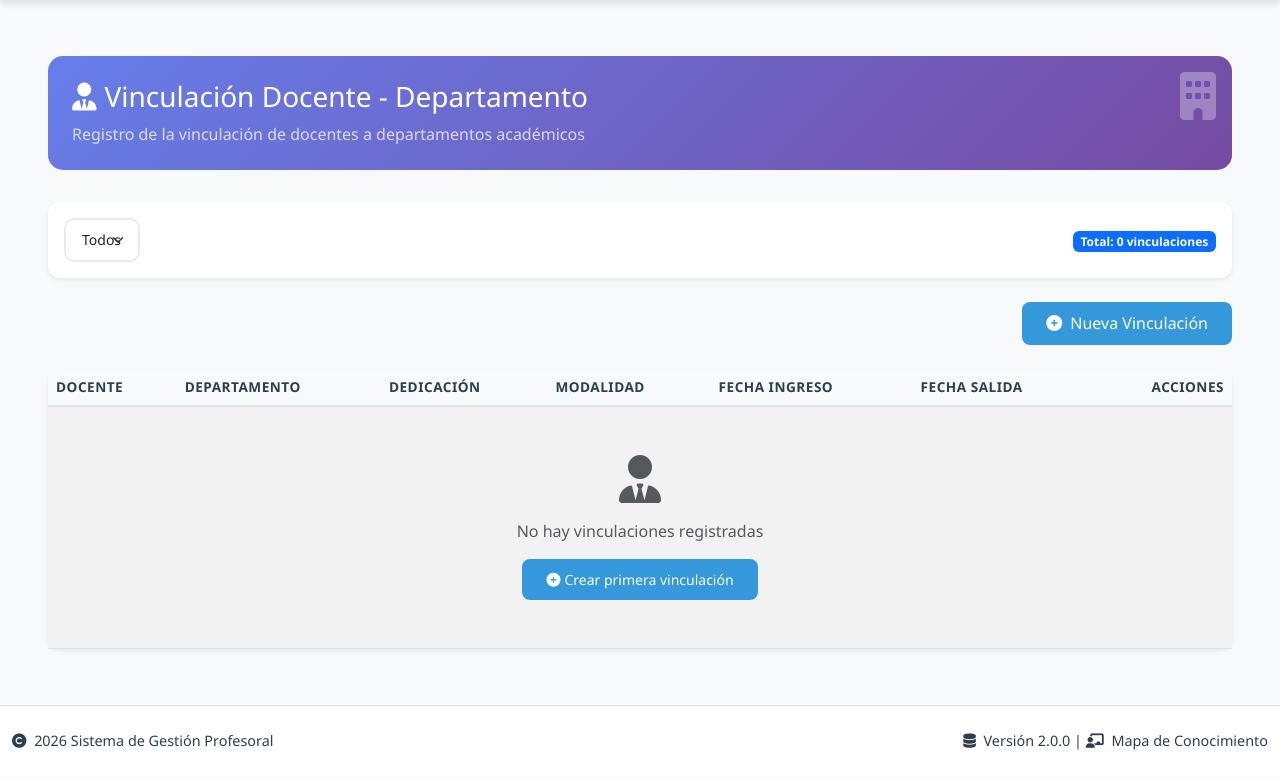
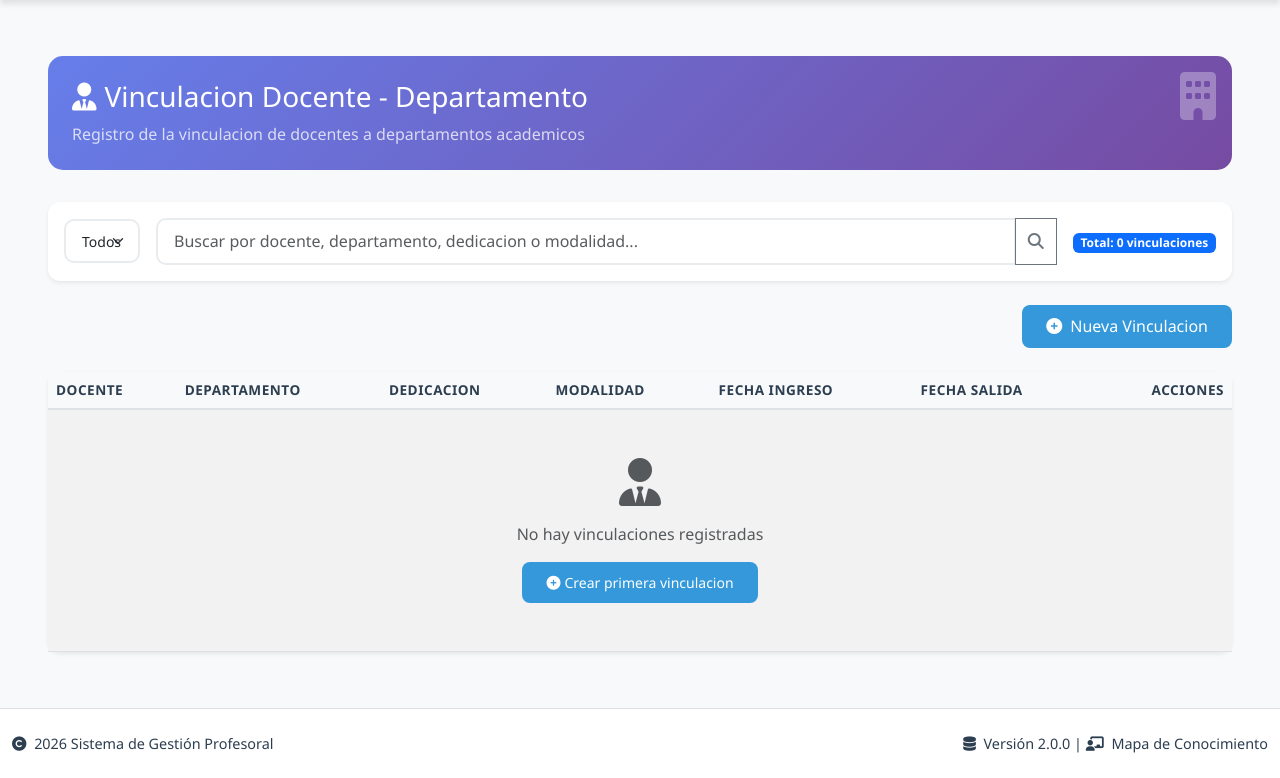
Before and after one commit to angelaroldan090-hub/construcciongestionprofesoral, a Flask app: page /docente_departamento in a window 1280 px wide. Shown: the part 78-856 px from the top of the page. Before the commit the page ends 828 px from the top, so only its background shows below. Run offline with Flask 3, Linux system fonts and the light colour scheme; data that the repository does not hold is empty.

Commit message:
feat: correcion docente_departamento html

```diff
--- a/templates/pages/docente_departamento.html
+++ b/templates/pages/docente_departamento.html
@@ -1,6 +1,6 @@
 {% extends "layout/base.html" %}
 
-{% block title %}Vinculación Docente - Departamento{% endblock %}
+{% block title %}Vinculacion Docente - Departamento{% endblock %}
 
 {% block extra_css %}
 <style>
@@ -27,6 +27,27 @@
         border-radius: 20px;
         font-size: 0.75rem;
     }
+
+    .sugerencias-dropdown {
+        position: absolute;
+        width: 100%;
+        z-index: 1000;
+        max-height: 300px;
+        overflow-y: auto;
+        background: white;
+        border: 1px solid #ddd;
+        border-radius: 4px;
+        box-shadow: 0 2px 10px rgba(0,0,0,0.1);
+    }
+
+    .sugerencia-item {
+        cursor: pointer;
+        transition: background 0.2s;
+    }
+
+    .sugerencia-item:hover {
+        background-color: #f8f9fa;
+    }
 </style>
 {% endblock %}
 
@@ -34,9 +55,9 @@
 <div class="container-fluid py-4">
     <div class="docdep-card position-relative fade-in">
         <h1 class="h3 mb-2">
-            <i class="fas fa-user-tie me-2"></i>Vinculación Docente - Departamento
+            <i class="fas fa-user-tie me-2"></i>Vinculacion Docente - Departamento
         </h1>
-        <p class="mb-0 opacity-75">Registro de la vinculación de docentes a departamentos académicos</p>
+        <p class="mb-0 opacity-75">Registro de la vinculacion de docentes a departamentos academicos</p>
         <i class="fas fa-building docdep-icon"></i>
     </div>
 
@@ -54,9 +75,9 @@
 
     <div class="card shadow-sm mb-4">
         <div class="card-body">
-            <form method="GET" action="{{ url_for('docente_departamento.index') }}" class="row g-3 align-items-center">
+            <div class="row g-3 align-items-center">
                 <div class="col-auto">
-                    <select name="limite" class="form-select form-select-sm" style="width: auto;" onchange="this.form.submit()">
+                    <select name="limite" class="form-select form-select-sm" style="width: auto;" onchange="location.href='/docente_departamento?limite=' + this.value">
                         <option value="10" {% if limite == 10 %}selected{% endif %}>10</option>
                         <option value="25" {% if limite == 25 %}selected{% endif %}>25</option>
                         <option value="50" {% if limite == 50 %}selected{% endif %}>50</option>
@@ -64,27 +85,50 @@
                         <option value="" {% if not limite %}selected{% endif %}>Todos</option>
                     </select>
                 </div>
-                <div class="col-auto ms-auto">
+                <div class="col">
+                    <div class="position-relative">
+                        <div class="input-group">
+                            <input type="text" id="buscadorVinculacion" class="form-control"
+                                   placeholder="Buscar por docente, departamento, dedicacion o modalidad..."
+                                   autocomplete="off">
+                            <button class="btn btn-outline-secondary" type="button" id="btnBuscar">
+                                <i class="fas fa-search"></i>
+                            </button>
+                            <button class="btn btn-outline-danger" type="button" id="btnLimpiar" style="display: none;">
+                                <i class="fas fa-times"></i>
+                            </button>
+                        </div>
+                        <div id="sugerenciasLista" class="sugerencias-dropdown" style="display: none;"></div>
+                    </div>
+                </div>
+                <div class="col-auto">
                     <span class="badge bg-primary">Total: {{ registros|length }} vinculaciones</span>
                 </div>
-            </form>
+            </div>
         </div>
     </div>
 
+    {% if busqueda %}
+    <div class="alert alert-info alert-dismissible fade show mb-3">
+        <i class="fas fa-search me-1"></i> Resultados para: "{{ busqueda }}" - Se encontraron {{ registros|length }} vinculacion(es)
+        <a href="{{ url_for('docente_departamento.index') }}" class="float-end text-decoration-none">Limpiar busqueda</a>
+    </div>
+    {% endif %}
+
     <div class="mb-4 text-end">
         <a href="{{ url_for('docente_departamento.index', accion='nuevo', limite=limite) }}" class="btn btn-primary">
-            <i class="fas fa-plus-circle me-2"></i>Nueva Vinculación
+            <i class="fas fa-plus-circle me-2"></i>Nueva Vinculacion
         </a>
     </div>
 
     <div class="card shadow-sm">
         <div class="table-responsive">
-            <table class="table table-hover table-striped mb-0">
+            <table class="table table-hover table-striped mb-0" id="tablaVinculaciones">
                 <thead class="table-light">
                     <tr>
                         <th>Docente</th>
                         <th>Departamento</th>
-                        <th>Dedicación</th>
+                        <th>Dedicacion</th>
                         <th>Modalidad</th>
                         <th>Fecha Ingreso</th>
                         <th>Fecha Salida</th>
@@ -96,7 +140,7 @@
                     <tr class="fade-in" style="animation-delay: {{ loop.index * 0.05 }}s">
                         <td class="fw-bold">
                             <i class="fas fa-user-graduate me-1 text-primary"></i>
-                            {{ vinculacion.docente_nombres or vinculacion.docente }}
+                            {{ vinculacion.docente_nombre or vinculacion.docente_nombres or vinculacion.docente }}
                         </td>
                         <td>{{ vinculacion.departamento_nombre or vinculacion.departamento }}</td>
                         <td>
@@ -114,7 +158,7 @@
                                 <input type="hidden" name="docente" value="{{ vinculacion.docente }}">
                                 <input type="hidden" name="departamento" value="{{ vinculacion.departamento }}">
                                 <button type="submit" class="btn btn-sm btn-outline-danger"
-                                        onclick="return confirm('¿Eliminar esta vinculación?')">
+                                        onclick="return confirm('¿Eliminar esta vinculacion?')">
                                     <i class="fas fa-trash-alt"></i>
                                 </button>
                             </form>
@@ -126,7 +170,7 @@
                             <i class="fas fa-user-tie fa-3x text-muted mb-3"></i>
                             <p class="text-muted">No hay vinculaciones registradas</p>
                             <a href="{{ url_for('docente_departamento.index', accion='nuevo') }}" class="btn btn-primary btn-sm">
-                                <i class="fas fa-plus-circle me-1"></i>Crear primera vinculación
+                                <i class="fas fa-plus-circle me-1"></i>Crear primera vinculacion
                             </a>
                         </td>
                     </tr>
@@ -144,9 +188,9 @@
                 <div class="modal-header">
                     <h5 class="modal-title">
                         {% if editando %}
-                            <i class="fas fa-edit me-2"></i>Editar Vinculación
+                            <i class="fas fa-edit me-2"></i>Editar Vinculacion
                         {% else %}
-                            <i class="fas fa-plus-circle me-2"></i>Nueva Vinculación
+                            <i class="fas fa-plus-circle me-2"></i>Nueva Vinculacion
                         {% endif %}
                     </h5>
                     <a href="{{ url_for('docente_departamento.index', limite=limite) }}" class="btn-close btn-close-white"></a>
@@ -181,12 +225,12 @@
                         {% endif %}
 
                         <div class="mb-3">
-                            <label class="form-label">Dedicación <span class="text-danger">*</span></label>
+                            <label class="form-label">Dedicacion <span class="text-danger">*</span></label>
                             <select class="form-select" name="dedicacion" required>
-                                <option value="">Seleccionar dedicación</option>
+                                <option value="">Seleccionar dedicacion</option>
                                 <option value="Tiempo Completo" {% if editando and registro.dedicacion == 'Tiempo Completo' %}selected{% endif %}>Tiempo Completo</option>
                                 <option value="Medio Tiempo" {% if editando and registro.dedicacion == 'Medio Tiempo' %}selected{% endif %}>Medio Tiempo</option>
-                                <option value="Cátedra" {% if editando and registro.dedicacion == 'Cátedra' %}selected{% endif %}>Cátedra</option>
+                                <option value="Catedra" {% if editando and registro.dedicacion == 'Catedra' %}selected{% endif %}>Catedra</option>
                                 <option value="Ocasional" {% if editando and registro.dedicacion == 'Ocasional' %}selected{% endif %}>Ocasional</option>
                             </select>
                         </div>
@@ -209,7 +253,7 @@
                             <div class="col-md-6">
                                 <label class="form-label">Fecha Salida</label>
                                 <input type="date" class="form-control" name="fecha_salida" value="{{ registro.fecha_salida if editando else '' }}">
-                                <div class="form-text">Dejar vacío si está activo</div>
+                                <div class="form-text">Dejar vacio si esta activo</div>
                             </div>
                         </div>
                     </div>
@@ -225,4 +269,106 @@
     </div>
     {% endif %}
 </div>
+
+<script>
+// Buscador desplegable
+const buscadorInput = document.getElementById('buscadorVinculacion');
+const sugerenciasLista = document.getElementById('sugerenciasLista');
+const btnLimpiar = document.getElementById('btnLimpiar');
+const btnBuscar = document.getElementById('btnBuscar');
+let timeoutId = null;
+
+function buscarSugerencias() {
+    const query = buscadorInput.value.trim();
+
+    if (query.length < 2) {
+        sugerenciasLista.style.display = 'none';
+        btnLimpiar.style.display = 'none';
+        return;
+    }
+
+    btnLimpiar.style.display = 'block';
+
+    fetch(`/docente_departamento/sugerencias?q=${encodeURIComponent(query)}`)
+        .then(response => response.json())
+        .then(data => {
+            if (data.length > 0) {
+                sugerenciasLista.innerHTML = '';
+                data.forEach(vinculacion => {
+                    const item = document.createElement('div');
+                    item.className = 'list-group-item list-group-item-action sugerencia-item';
+                    item.innerHTML = `
+                        <div class="d-flex justify-content-between align-items-center">
+                            <div>
+                                <strong>${vinculacion.docente_nombre}</strong>
+                                <i class="fas fa-arrow-right mx-1 text-muted"></i>
+                                ${vinculacion.departamento_nombre}
+                            </div>
+                            <small class="text-muted">${vinculacion.dedicacion || ''}</small>
+                        </div>
+                        <div class="small text-muted mt-1">
+                            <i class="fas fa-clock me-1"></i>${vinculacion.modalidad || ''} | ${vinculacion.fecha_ingreso || ''}
+                        </div>
+                    `;
+                    item.addEventListener('click', (e) => {
+                        e.preventDefault();
+                        window.location.href = `/docente_departamento?accion=editar&clave=${vinculacion.docente}|${vinculacion.departamento}`;
+                    });
+                    sugerenciasLista.appendChild(item);
+                });
+                sugerenciasLista.style.display = 'block';
+            } else {
+                sugerenciasLista.innerHTML = '<div class="list-group-item text-muted">No se encontraron vinculaciones</div>';
+                sugerenciasLista.style.display = 'block';
+            }
+        })
+        .catch(error => {
+            console.error('Error:', error);
+            sugerenciasLista.style.display = 'none';
+        });
+}
+
+function limpiarBusqueda() {
+    buscadorInput.value = '';
+    sugerenciasLista.style.display = 'none';
+    btnLimpiar.style.display = 'none';
+    window.location.href = '/docente_departamento';
+}
+
+buscadorInput.addEventListener('keyup', function() {
+    if (timeoutId) clearTimeout(timeoutId);
+    timeoutId = setTimeout(buscarSugerencias, 300);
+});
+
+buscadorInput.addEventListener('focus', function() {
+    if (buscadorInput.value.trim().length >= 2) {
+        buscarSugerencias();
+    }
+});
+
+btnLimpiar.addEventListener('click', limpiarBusqueda);
+
+btnBuscar.addEventListener('click', function() {
+    const query = buscadorInput.value.trim();
+    if (query) {
+        window.location.href = `/docente_departamento/buscar?q=${encodeURIComponent(query)}`;
+    }
+});
+
+buscadorInput.addEventListener('keypress', function(e) {
+    if (e.key === 'Enter') {
+        e.preventDefault();
+        const query = buscadorInput.value.trim();
+        if (query) {
+            window.location.href = `/docente_departamento/buscar?q=${encodeURIComponent(query)}`;
+        }
+    }
+});
+
+document.addEventListener('click', function(e) {
+    if (!buscadorInput.contains(e.target) && !sugerenciasLista.contains(e.target)) {
+        sugerenciasLista.style.display = 'none';
+    }
+});
+</script>
 {% endblock %}
```
